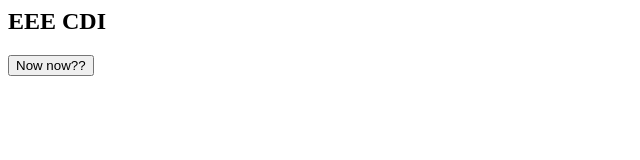
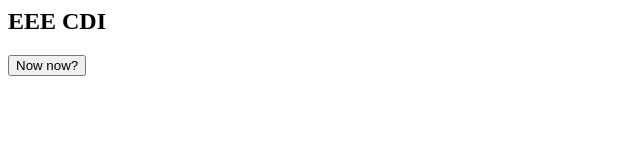
Before and after one commit to D0pp1er/GIt_prac, a plain HTML site: page hello.html in a window 1280 px wide. Shown: the full height of the page, 0-640 px from the left. Drawn offline with Linux system fonts and the light colour scheme.

Commit message:
change for merge

```diff
--- a/hello.html
+++ b/hello.html
@@ -8,7 +8,7 @@
     <body>
         <h2> EEE CDI</h2>
 
-        <button>Now now??</button>
+        <button>Now now?</button>
 
     </body>
 </html>
```
